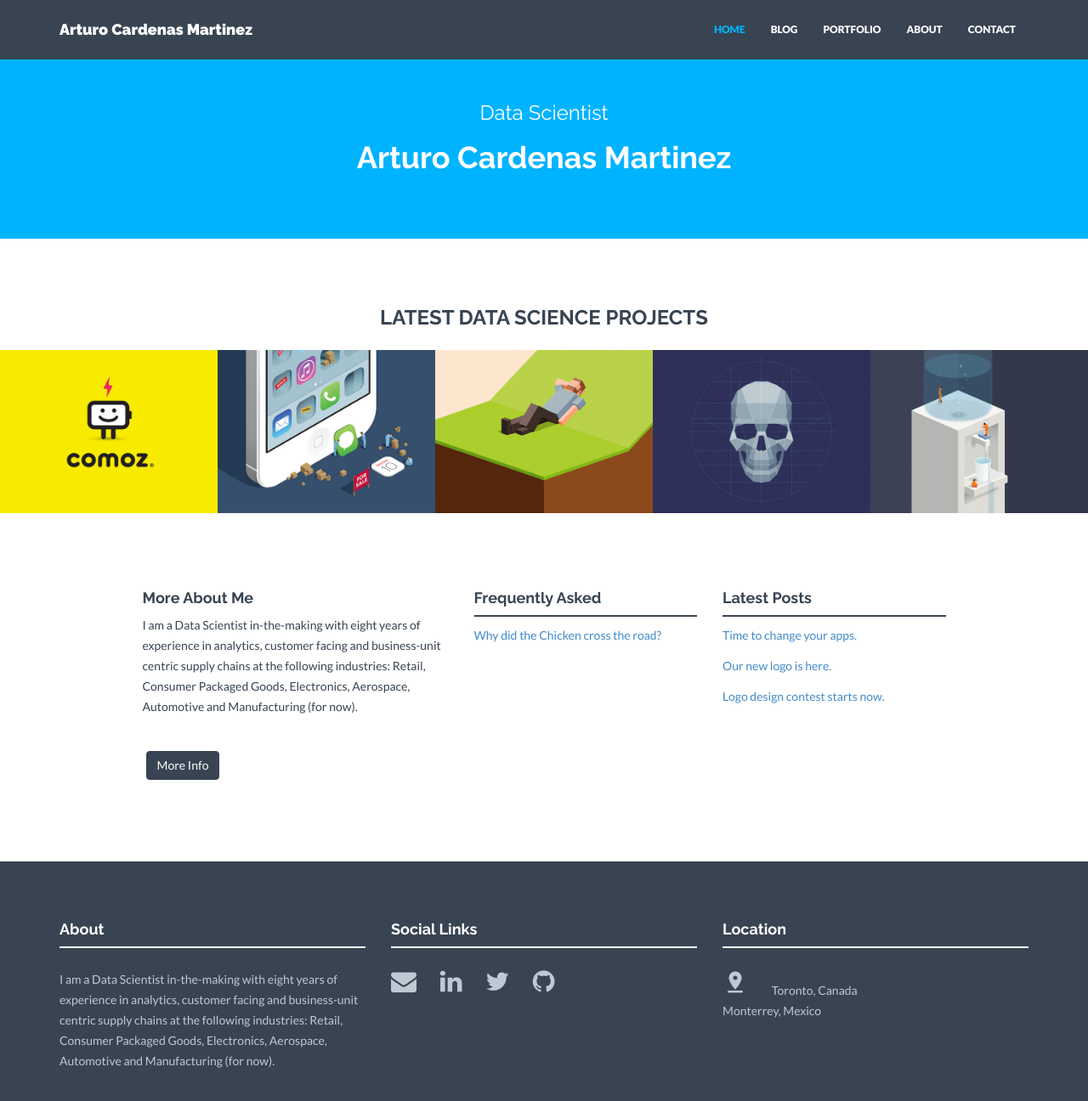
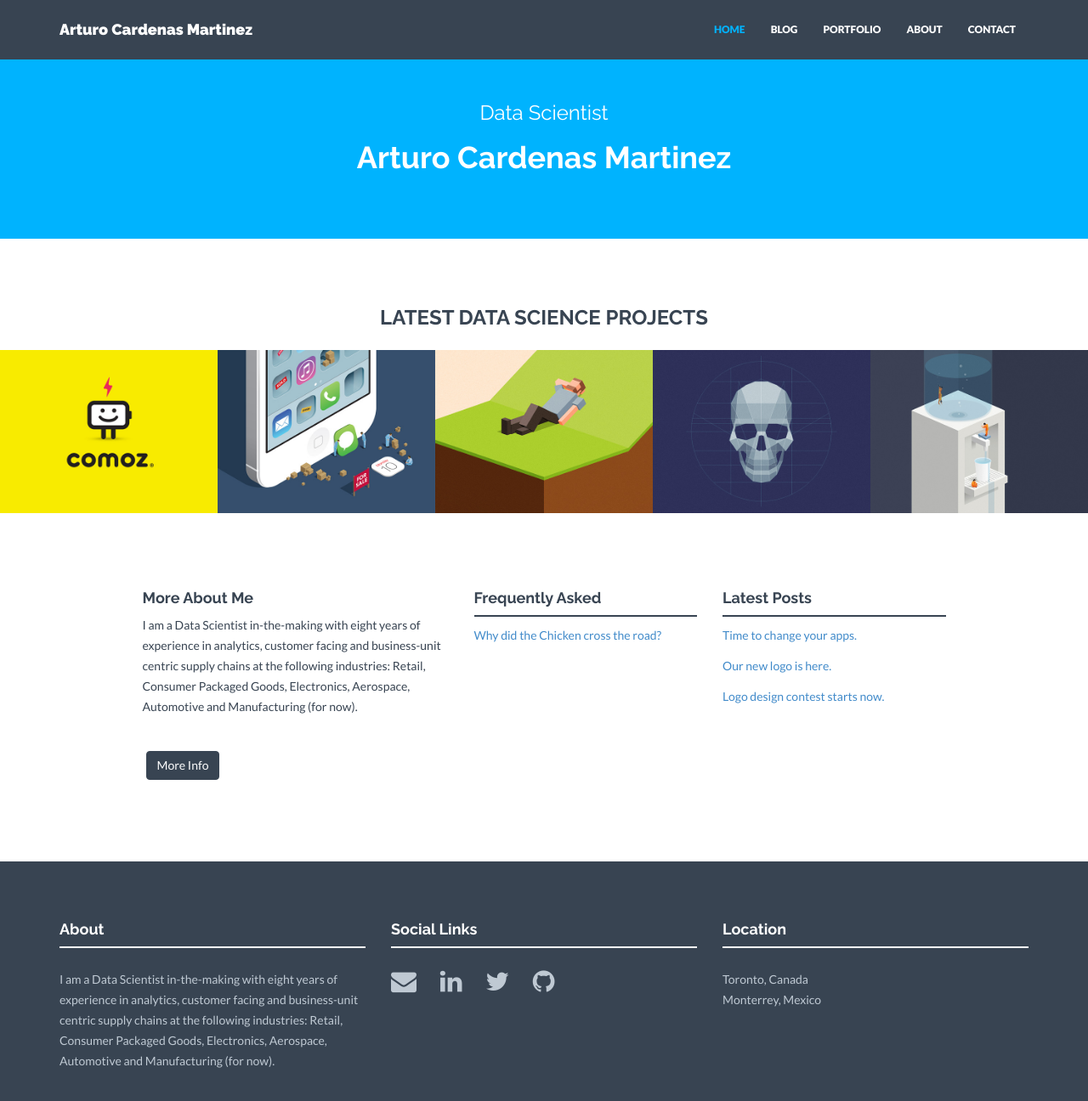
Before and after one commit to arturocm/arturocm.github.io, a Jekyll site: the page built from index.html, in a window 1280 px wide and 1333 px high. Shown: the top 1296 px of the window at 85% size. Built offline with Jekyll 4.4.1, drawn with Linux system fonts in a browser that asks for light colours; nearby versions of some CDN libraries.

Commit message:
update location

```diff
--- a/_includes/footer.html
+++ b/_includes/footer.html
@@ -23,7 +23,7 @@
                 <h4>Location</h4>
                 <div class="hline-w"></div>
                 <p>
-                    <i class="material-icons">pin_drop</i> {% for line in site.address.first.lines %}
+                    {% for line in site.address.first.lines %}
                         {{ line }} <br>
                     {% endfor %}
                 </p>
```
